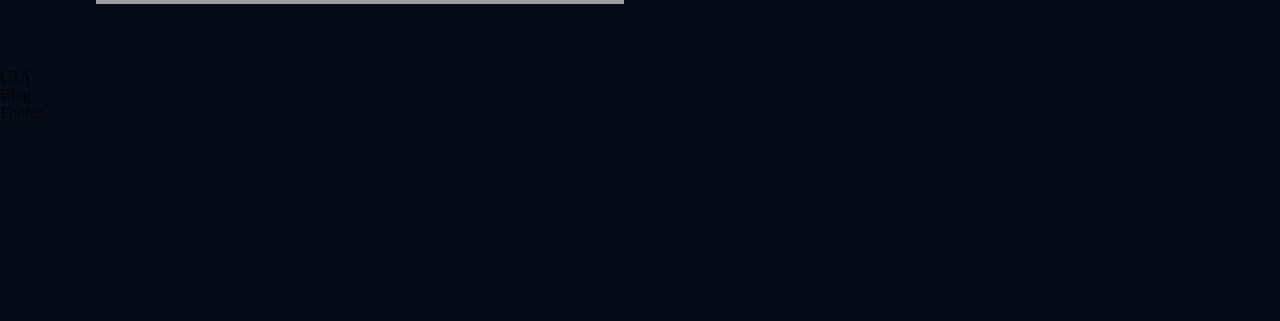
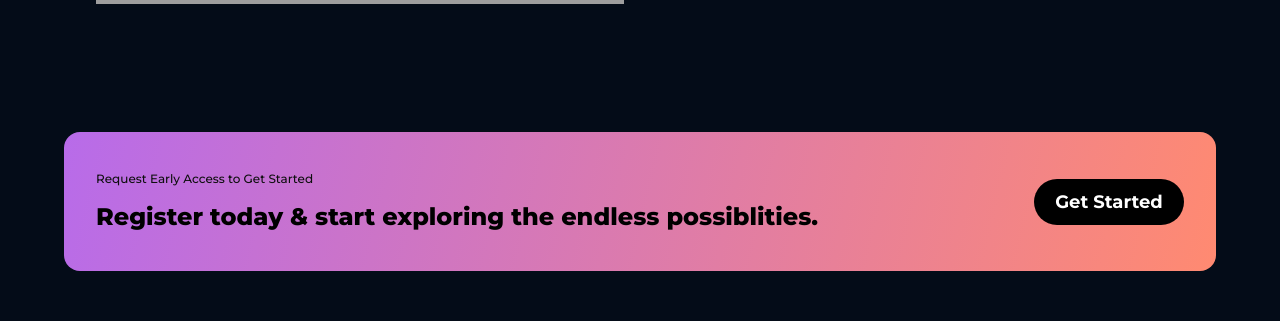
Before and after one commit to tamimhasan19702/responsive-REACT-website, a React (Create React App) app: page / in a window 1280 px wide. Shown: the part 3188-3509 px from the top of the page. Before the commit the page ends 3310 px from the top, so only its background shows below. Built offline with nearby package versions, Linux system fonts and the light colour scheme; grey boxes are pictures that could not be loaded.

Commit message:
cta section updates

```diff
--- a/src/components/cta/cta.css
+++ b/src/components/cta/cta.css
@@ -0,0 +1,48 @@
+.gpt3-cta{
+    display: flex;
+    justify-content: space-between;
+    align-items: center;
+    flex-direction: row;
+    padding: 2rem;
+    margin: 4rem;
+    border-radius: 1rem;
+    background: var(--gradient-bar);
+}
+
+.gpt3-cta-content p{
+    font-family: var(--font-family);
+    font-weight: 500;
+    font-size: 12px;
+    line-height: 30px;
+    color: #0e0e0e;
+}
+
+.gpt3-cta-content h3{
+    font-family: var(--font-family);
+    font-weight: 800;
+    font-size: 24px;
+    line-height: 45px;
+    color: #000000;
+}
+
+.gpt3-cta-btn{
+    display: flex;
+    justify-content: center;
+    align-items: center;
+    margin-left: 2rem;
+}
+
+.gpt3-cta-btn button{
+    background: #000000;
+    color: #fff;
+    border-radius: 40px;
+    font-family: var(--font-family);
+    font-weight: bold;
+    font-size: 18px;
+    line-height: 30px;
+    padding: 0.5rem 1rem;
+    border: none;
+    outline: none;
+    cursor: pointer;
+    min-width: 150px;
+}
--- a/src/components/cta/cta.jsx
+++ b/src/components/cta/cta.jsx
@@ -3,7 +3,15 @@ import './cta.css';
 
 const CTA = () => {
   return (
-    <div>CTA</div>
+    <div className="gpt3-cta">
+      <div className="gpt3-cta-content">
+        <p>Request Early Access to Get Started</p>
+        <h3>Register today & start exploring the endless possiblities.</h3>
+      </div>
+      <div className="gpt3-cta-btn">
+        <button type='button'>Get Started</button>
+      </div>
+    </div>
   )
 }
 
```
